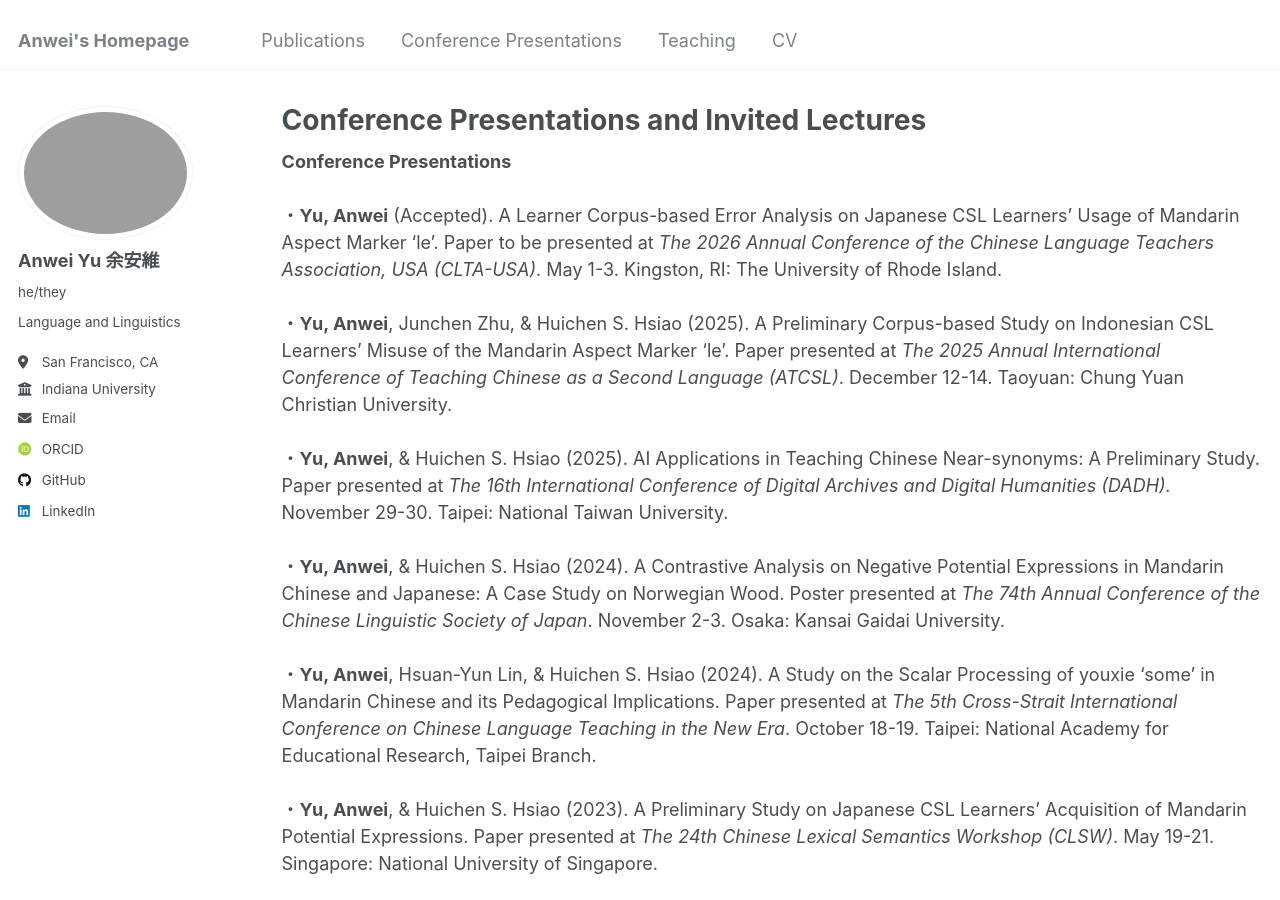
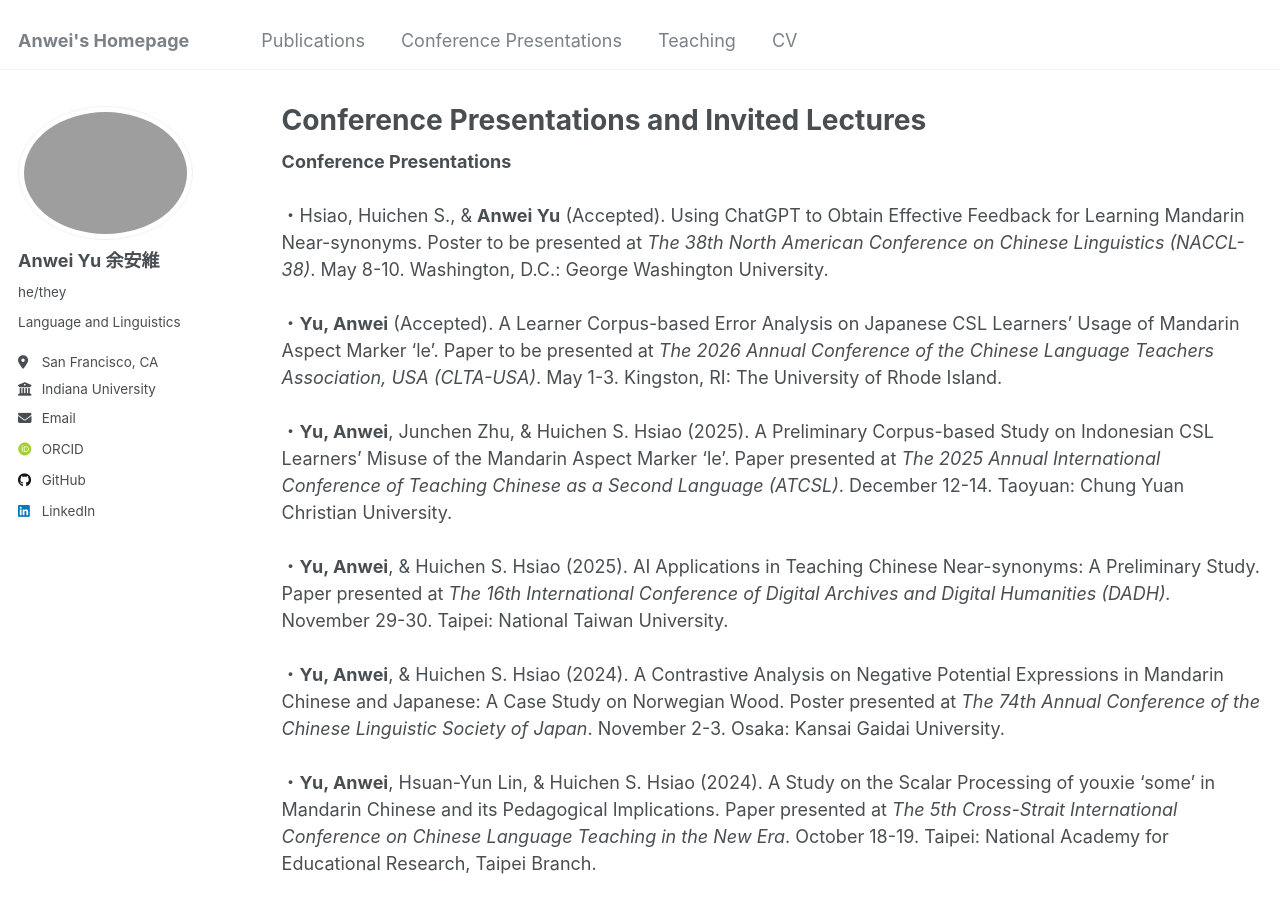
Before and after one commit to anweiyu/anweiyu.github.io, a Jekyll site: the page built from _pages/talks.html, in a window 1280 px wide and 900 px high. Built offline with Jekyll 4.4.1, drawn with Linux system fonts in a browser that asks for light colours; some web fonts are replaced.

Commit message:
Update talks.html

```diff
--- a/_pages/talks.html
+++ b/_pages/talks.html
@@ -6,6 +6,7 @@ author_profile: true
 ---
 
 <strong>Conference Presentations</strong><br><br>
+・Hsiao, Huichen S., & <strong>Anwei Yu</strong> (Accepted). Using ChatGPT to Obtain Effective Feedback for Learning Mandarin Near-synonyms. Poster to be presented at <em>The 38th North American Conference on Chinese Linguistics (NACCL-38)</em>. May 8-10. Washington, D.C.: George Washington University.<br><br>
 ・<strong>Yu, Anwei</strong> (Accepted). A Learner Corpus-based Error Analysis on Japanese CSL Learners’ Usage of Mandarin Aspect Marker ‘le’. Paper to be presented at <em>The 2026 Annual Conference of the Chinese Language Teachers Association, USA (CLTA-USA)</em>. May 1-3. Kingston, RI: The University of Rhode Island.<br><br>
 ・<strong>Yu, Anwei</strong>, Junchen Zhu, & Huichen S. Hsiao (2025). A Preliminary Corpus-based Study on Indonesian CSL Learners’ Misuse of the Mandarin Aspect Marker ‘le’. Paper presented at <em>The 2025 Annual International Conference of Teaching Chinese as a Second Language (ATCSL)</em>. December 12-14. Taoyuan: Chung Yuan Christian University.<br><br>
 ・<strong>Yu, Anwei</strong>, & Huichen S. Hsiao (2025). AI Applications in Teaching Chinese Near-synonyms: A Preliminary Study. Paper presented at <em>The 16th International Conference of Digital Archives and Digital Humanities (DADH).</em> November 29-30. Taipei: National Taiwan University.<br><br>
```
